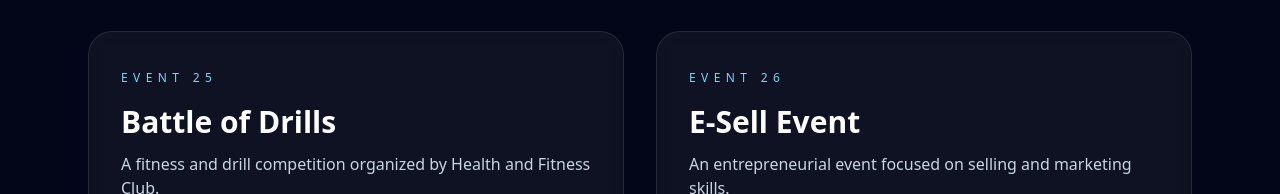
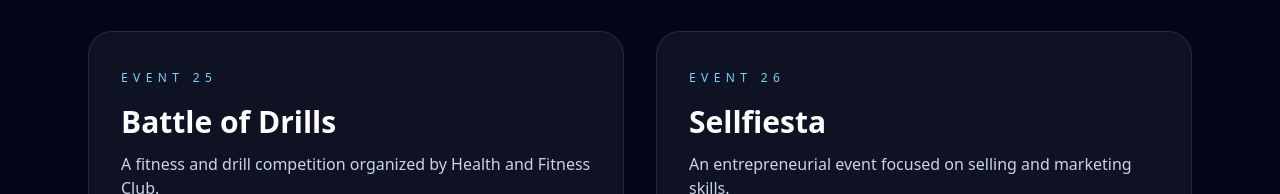
Before and after one commit to gautam-ch/utkrishta25, a React (Vite) app: page /schedule in a window 1280 px wide. Shown: the part 5599-5793 px from the top of the page. Built offline with nearby package versions, Linux system fonts and the light colour scheme.

Commit message:
change schedule page

```diff
--- a/src/components/SchedulePage.tsx
+++ b/src/components/SchedulePage.tsx
@@ -252,7 +252,7 @@ const eventDetails: EventDetail[] = [
     date: 'November 5, 2025 • 4:30 PM - 5:30 PM\nNovember 6, 2025 • 5:45 PM - 7:45 PM',
   },
   {
-    title: 'E-Sell Event',
+    title: 'Sellfiesta',
     description: 'An entrepreneurial event focused on selling and marketing skills.',
     tags: ['Business', 'Entrepreneurship'],
     schedule: 'Nov 5 • 4:30 PM - 5:30 PM',
```
